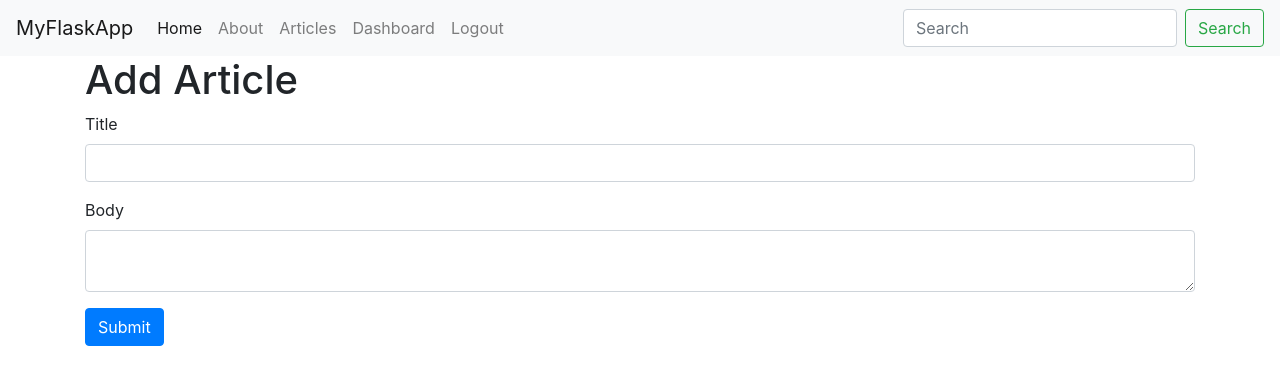
After one commit to masterpiece00/simpleFlaskApp, a Flask app: page /add-article in a window 1280 px wide. The commit adds this page. Shown: the top 385 px of the page. Run offline with Flask 2, Linux system fonts and the light colour scheme; the visitor is signed in with stand-in values (Sample User, id 1); some libraries are stand-ins or nearby versions.

Commit message:
The finished project

```diff
--- a/app/app.py
+++ b/app/app.py
@@ -33,12 +33,35 @@ def about():
 # Articles
 @app.route('/articles')
 def articles():
-	return render_template('articles.html', articles=Articles)
+	# Create cursor
+	cur = mysql.connection.cursor()
+
+	# Get articles
+	result = cur.execute('SELECT * FROM articles')
+
+	articles = cur.fetchall()
+
+	if result:
+		return render_template('articles.html', articles=articles)
+	else:
+		msg = 'No Articles Found'
+		return render_template('articles.html', msg=msg)
+
+	# Colse connection
+	cur.close()
 
 # Single Article
 @app.route('/article/<string:id>/')
 def article(id):
-	return render_template('article.html', id=id)
+	# Create cursor
+	cur = mysql.connection.cursor()
+
+	# Get article
+	result = cur.execute('SELECT * FROM articles WHERE id=%s', [id])
+
+	article = cur.fetchone()
+
+	return render_template('article.html', article=article)
 
 # Register Form Class
 class RegisterForm(Form):
@@ -138,7 +161,119 @@ def logout():
 @app.route('/dashboard')
 @is_logged_in
 def dashboard():
-	return render_template('dashboard.html')
+	# Create cursor
+	cur = mysql.connection.cursor()
+
+	# Get articles
+	result = cur.execute('SELECT * FROM articles')
+
+	articles = cur.fetchall()
+
+	if result:
+		return render_template('dashboard.html', articles=articles)
+	else:
+		msg = 'No Articles Found'
+		return render_template('dashboard.html', msg=msg)
+
+	# Close connection
+	cur.close()
+
+# Ariticle Form Class
+class ArticleForm(Form):
+	title = StringField('Title', [validators.Length(min=1, max=200)])
+	body = TextAreaField('Body', [validators.Length(min=30)])
+
+# Add Arcticle
+@app.route('/add-article', methods=['GET', 'POST'])
+@is_logged_in
+def add_article():
+	form = ArticleForm(request.form)
+	if request.method == 'POST' and form.validate():
+		title = form.title.data
+		body = form.body.data
+
+		# Create cursor
+		cur = mysql.connection.cursor()
+
+		# Execute
+		cur.execute('INSERT INTO articles(title, body, author) VALUES(%s, %s, %s)', (title, body, session['username']))
+
+		# Commint to DB
+		mysql.connection.commit()
+
+		# Close connection
+		cur.close()
+
+		flash('Article created', 'success')
+
+		return redirect(url_for('dashboard'))
+
+	return render_template('add-article.html', form=form)
+
+# Edit article
+@app.route('/edit-article/<string:id>', methods=['GET', 'POST'])
+@is_logged_in
+def edit_article(id):
+	# Create cursor
+	cur = mysql.connection.cursor()
+
+	# Get article by id
+	result = cur.execute('SELECT * FROM articles WHERE id=%s', [id])
+
+	article = cur.fetchone()
+
+	# Get form
+	form = ArticleForm(request.form)
+
+	# Populate article from fields
+	form.title.data = article['title']
+	form.body.data = article['body']
+
+
+	if request.method == 'POST' and form.validate():
+		title = request.form['title']
+		body = request.form['body']
+
+		# Create cursor
+		cur = mysql.connection.cursor()
+
+		# Execute
+		cur.execute('UPDATE articles SET title=%s, body=%s WHERE id=%s', (title, body, id))
+
+		# Commint to DB
+		mysql.connection.commit()
+
+		# Close connection
+		cur.close()
+
+		flash('Article Updated', 'success')
+
+		return redirect(url_for('dashboard'))
+
+	return render_template('edit-article.html', form=form)
+
+# Delete article
+@app.route('/delete-article/<string:id>', methods=['GET', 'POST'])
+@is_logged_in
+def delete_article(id):
+	if request.method == 'POST':
+		# Create cursor
+		cur = mysql.connection.cursor()
+
+		# Execute
+		cur.execute('DELETE FROM articles WHERE id=%s', id)
+
+		# Commint to DB
+		mysql.connection.commit()
+
+		# Close connection
+		cur.close()
+
+		flash('Article Deleted', 'success')
+
+		return redirect(url_for('dashboard'))
+
+	return render_template('edit-article.html', form=form)
 
 if __name__ == '__main__':
 	app.run()
--- /dev/null
+++ b/app/templates/add-article.html
@@ -0,0 +1,17 @@
+{% extends 'layout.html' %}
+
+{% block body %}
+	<h1>Add Article</h1>
+	{% from "includes/_formhelpers.html" import render_field %}
+	<form method="POST" action="">
+		<div class="form-group">
+			{{ render_field(form.title, class_="form-control") }}
+		</div>
+		<div class="form-group">
+			{{ render_field(form.body, class_="form-control", id='editor') }}
+		</div>
+		<p>
+			<input type="submit" class="btn btn-primary" value="Submit">
+		</p>
+	</form>
+{% endblock %}
--- a/app/templates/home.html
+++ b/app/templates/home.html
@@ -4,5 +4,9 @@
 	<div class="jumbotron text-center">
 		<h1>Welcome To FlaskApp</h1>
 		<p class="lead">Lorem ipsum dolor sit amet, consectetur adipisicing elit. Cupiditate ipsum perspiciatis doloribus, nihil placeat veritatis aliquid enim illo debitis! Assumenda, ea quibusdam voluptatum! Eveniet quod corporis qui dolor officia dolore veritatis, dicta aliquam sunt culpa illum dignissimos, error! Porro aliquam excepturi, unde commodi, similique maiores cupiditate autem rem labore dolorem voluptate ad sit ipsam aspernatur debitis impedit vero necessitatibus voluptatum natus veritatis ab doloremque. Sequi quis itaque quos consectetur ducimus, quam voluptatum perspiciatis quae, perferendis dolorum, ipsum inventore. Expedita eligendi, molestiae vero! Similique enim perferendis at ab amet iusto. Dignissimos nesciunt officiis, sequi. Adipisci eaque nemo, asperiores quibusdam nobis assumenda!</p>
+		{% if session.logged_in == NULL %}
+			<a href="/register" class="btn btn-primary btn-lg">Register</a>
+			<a href="/login" class="btn btn-success btn-lg">Login</a>
+		{% endif %}
 	</div>
 {% endblock %}
--- a/app/templates/layout.html
+++ b/app/templates/layout.html
@@ -15,5 +15,9 @@
 	</div>
 
 	<script src="https://stackpath.bootstrapcdn.com/bootstrap/4.1.3/js/bootstrap.min.js" integrity="sha384-ChfqqxuZUCnJSK3+MXmPNIyE6ZbWh2IMqE241rYiqJxyMiZ6OW/JmZQ5stwEULTy" crossorigin="anonymous"></script>
+	<script src="//cdn.ckeditor.com/4.11.1/standard/ckeditor.js"></script>
+	<script type="text/javascript">
+		CKEDITOR.replace('editor')
+	</script>
 </body>
 </html>
```
Also changed, not shown: app/templates/article.html (+6 -1 lines), app/templates/dashboard.html (+29 -0 lines), app/templates/edit-article.html (added, +17 -0 lines).
